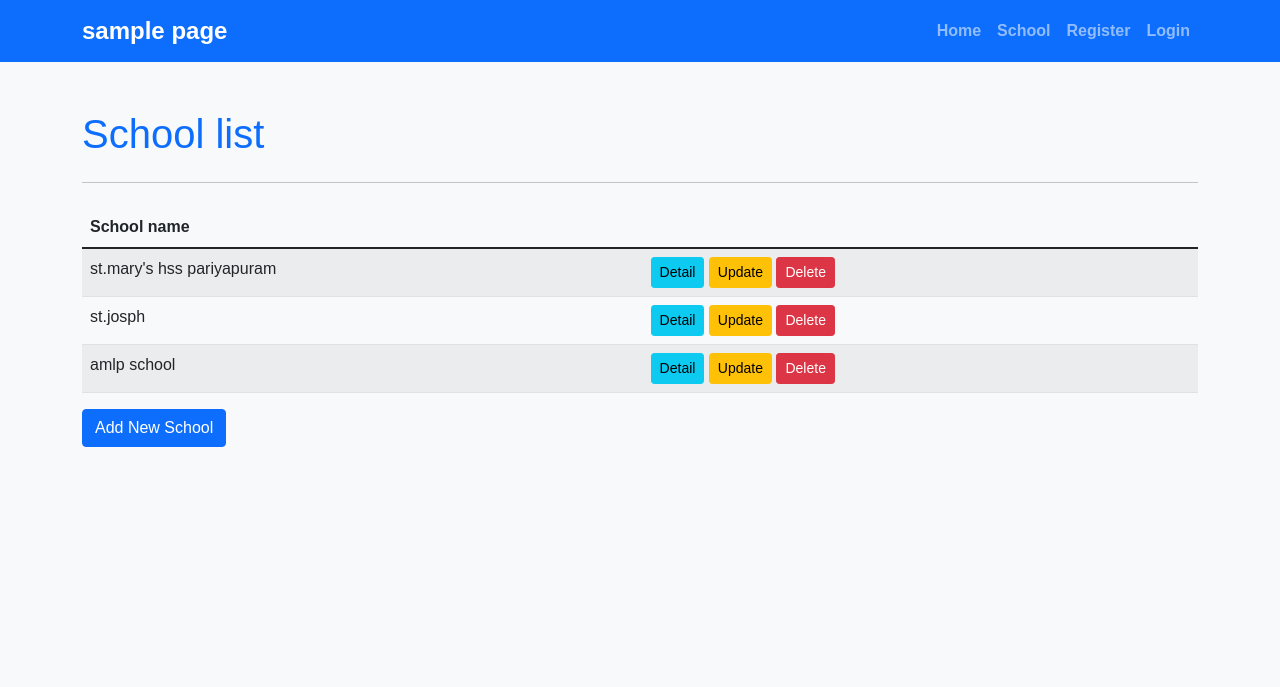
After one commit to Akshay12kavungal/htmx-django, a Django app: page /school/ in a window 1280 px wide. The commit adds this page. Shown: the top 687 px of the page. Run offline with Django 3.2, Linux system fonts and the light colour scheme; data comes from the database, SQL or seed files in the repository; both versions use the stored data as it was after the commit; some libraries are stand-ins or nearby versions.

Commit message:
school crud

```diff
--- a/myproject/firstapp/admin.py
+++ b/myproject/firstapp/admin.py
@@ -1,7 +1,8 @@
 from django.contrib import admin
-from .models import Contact,Profile
+from .models import Contact,Profile,School
 
 # Register your models here.
 
 admin.site.register(Contact)
 admin.site.register(Profile)
+admin.site.register(School)
--- a/myproject/firstapp/models.py
+++ b/myproject/firstapp/models.py
@@ -26,3 +26,13 @@ class Profile(models.Model):
 
     def __str__(self):
         return str(self.user)
+
+
+
+class School(models.Model):
+    name=models.CharField(max_length=100)
+    principal=models.CharField(max_length=100)
+    location=models.CharField(max_length=100)
+
+    def __str__(self):
+        return self.name
--- a/myproject/firstapp/urls.py
+++ b/myproject/firstapp/urls.py
@@ -1,5 +1,6 @@
 from django.urls import path,include
 from .import views
+from .views import SchoolListView,SchoolDetailView,SchoolUpdateView,SchoolDeleteView,SchoolCreateView
 
 
 
@@ -9,11 +10,17 @@ urlpatterns = [
     path('',views.index,name='index'),
     path('create-form/',views.create_contact,name='create-contact'),
     path('Register/',views.Register,name='Register'),
-
     path('check_username/', views.check_username, name='check_username'),
     path('login/',views.Login,name='login'),
 
 
+    #school
+
+    path('school/',SchoolListView.as_view(),name='school_list'),
+    path('school/create/', SchoolCreateView.as_view(), name='school_create'),
+    path('school/<int:pk>/',SchoolDetailView.as_view(),name='school_detail'),
+    path('school/update/<int:pk>/', SchoolUpdateView.as_view(), name='school_update'),
+    path('school/delete/<int:pk>/', SchoolDeleteView.as_view(), name='school_delete'),
 
 
 
--- a/myproject/firstapp/views.py
+++ b/myproject/firstapp/views.py
@@ -1,12 +1,14 @@
 from django.shortcuts import render,redirect
 from .forms import ContactForm,RegistrationForm
-from .models import Contact,Profile
+from .models import Contact,Profile,School
 from django.http import HttpResponse
 from django.contrib.auth import get_user_model
 from django.contrib.auth import authenticate,login,logout
 from django.contrib import messages
 
+from django.views.generic import ListView,DeleteView,CreateView,UpdateView,DetailView
 
+from django.urls import reverse
 
 
 
@@ -77,3 +79,44 @@ def Login(request):
 
     else:
         return render(request,'registration/login.html')
+
+
+
+#school crud operations
+
+class SchoolListView(ListView):
+    model=School
+    template_name='school/school_list.html'
+    context_object_name='school'
+
+class SchoolDetailView(DetailView):
+    model=School
+    template_name='school/school_detail.html'
+    context_object_name='schooldetail'
+
+class SchoolUpdateView(UpdateView):
+    model=School
+    template_name='school/school_update.html'
+    fields = ['name', 'principal', 'location']
+
+
+    def get_success_url(self):
+        return reverse('school_list')
+
+
+class SchoolDeleteView(DeleteView):
+    model=School
+    template_name='school/school_delete.html'
+
+    def get_success_url(self):
+        return reverse('school_list')
+
+
+class SchoolCreateView(CreateView):
+    model=School
+    template_name='school/school_create.html'
+    context_object_name='schoolcreate'
+    fields = ['name', 'principal', 'location']
+
+    def get_success_url(self):
+        return reverse('school_list')
--- a/myproject/templates/base.html
+++ b/myproject/templates/base.html
@@ -68,6 +68,10 @@
           </li>
 
           <li class="nav-item">
+            <a class="nav-link" href="{% url 'school_list' %}">School</a>
+          </li>
+
+          <li class="nav-item">
             <a class="nav-link" href="{% url 'Register' %}">Register</a>
           </li>
 
--- /dev/null
+++ b/myproject/templates/school/school_list.html
@@ -0,0 +1,37 @@
+{% extends 'base.html' %}
+
+{% block content %}
+
+<h1 class="mb-4 text-primary">School list</h1>
+<hr>
+
+
+<table class="table table-striped mt-4">
+    <thead>
+      <tr>
+        <th>School name</th>
+
+      </tr>
+    </thead>
+    <tbody>
+      {% for list in school %}
+      <tr>
+        <td>{{ list.name }}</td>
+
+        <td>
+          <a href="{% url 'school_detail' list.pk %}" class="btn btn-info btn-sm">Detail</a>
+          <a href="{% url 'school_update' list.pk %}" class="btn btn-warning btn-sm">Update</a>
+          <a href="{% url 'school_delete' list.pk %}" class="btn btn-danger btn-sm">Delete</a>
+
+        </td>
+      </tr>
+      {% endfor %}
+    </tbody>
+  </table>
+  <a href="{% url 'school_create' %}" class="btn btn-primary">Add New School</a>
+
+
+
+
+
+{% endblock %}
```
Also changed, not shown: myproject/firstapp/forms.py (+9 -1 lines), myproject/templates/school/school_create.html (added, +32 -0 lines), myproject/templates/school/school_delete.html (added, +18 -0 lines), myproject/templates/school/school_detail.html (added, +25 -0 lines), myproject/templates/school/school_update.html (added, +33 -0 lines), myproject/db.sqlite3, myproject/firstapp/migrations/0003_school.py (added).
